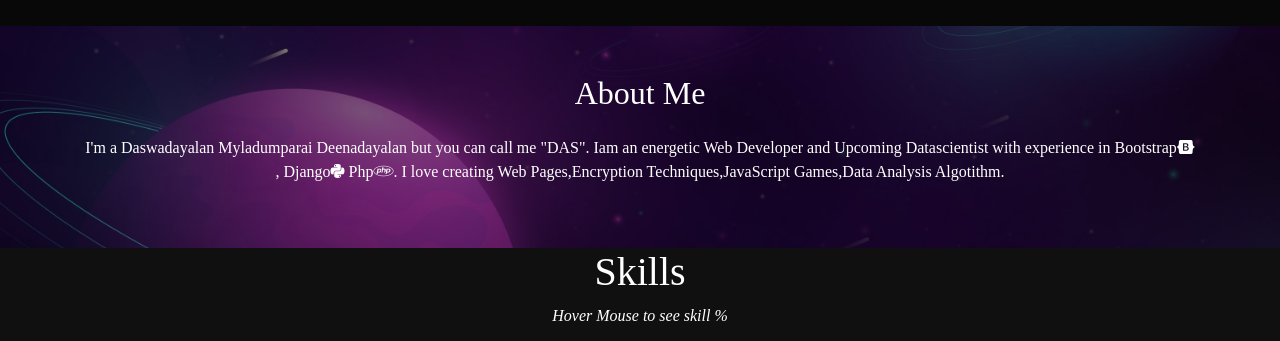
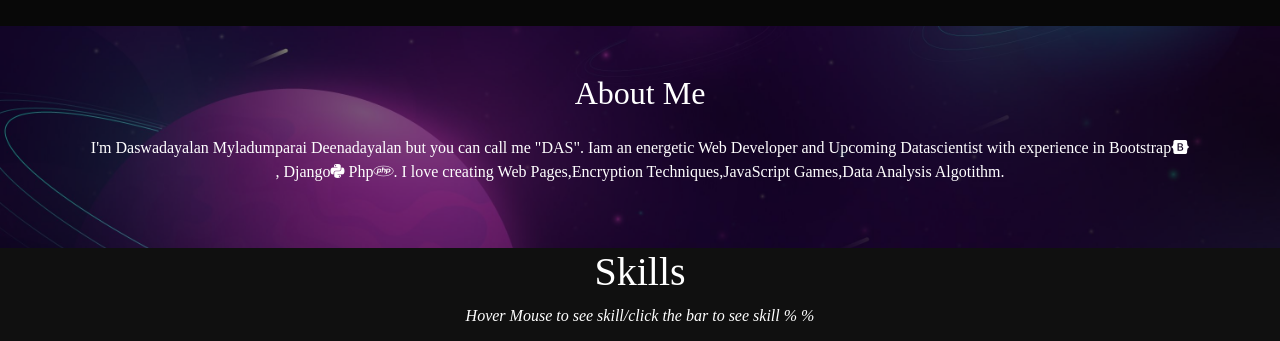
Before and after one commit to daswa25/london_port_folio, a plain HTML site: page index.html in a window 1280 px wide. Shown: the part 427-768 px from the top of the page. Drawn offline with nearby package versions, Linux system fonts and the light colour scheme; a web font is replaced by a local one.

Commit message:
Update index.html

```diff
--- a/index.html
+++ b/index.html
@@ -68,7 +68,7 @@
     <section id="about" class="py-5 back-cover-2">
         <div class="container">
             <h2 class="text-center mb-4">About Me</h2>
-            <p class="text-center">I'm a Daswadayalan Myladumparai Deenadayalan but you can call me "DAS". Iam an
+            <p class="text-center">I'm Daswadayalan Myladumparai Deenadayalan but you can call me "DAS". Iam an
                 energetic
                 Web
                 Developer and Upcoming Datascientist with experience in <span>Bootstrap<i
@@ -82,7 +82,7 @@
     <section>
         <div class="container">
             <h1 id="skill" class="text-center">Skills</h1>
-            <p class="text-center"><i class="text-center">Hover Mouse to see skill %</i></p>
+            <p class="text-center"><i class="text-center">Hover Mouse to see skill/click the bar to see skill % %</i></p>
             <table class="table-responsive d-flex justify-content-center">
                 <tr onmouseenter="loaderSkill(1)" onmouseleave="reloaderSkill(1)">
                     <td>Django &nbsp;<span><i class="fa-brands fa-python"></i></span></td>
```
